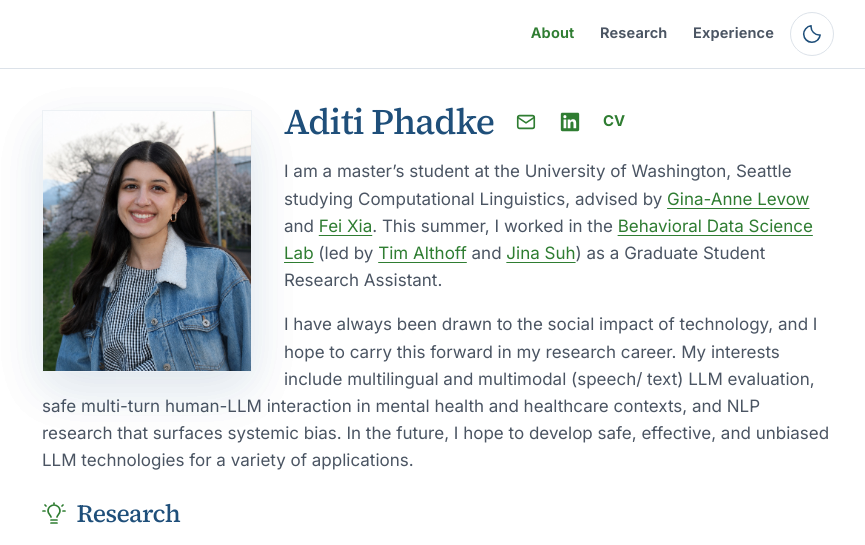
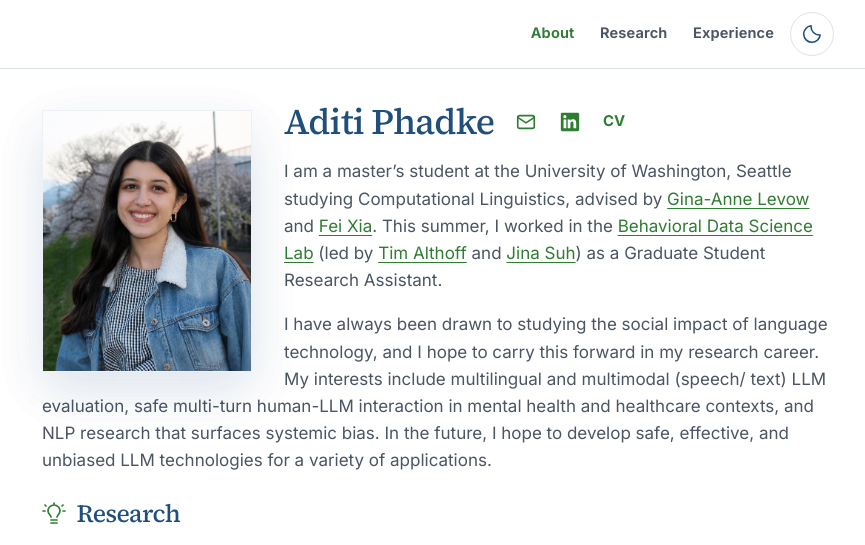
Before and after one commit to asphadke/asphadke.github.io, a plain HTML site: page index.html in a window 1280 px wide. Shown: the top 545 px of the page, without its empty margins (202-1067 px from the left). Drawn offline with Linux system fonts and the light colour scheme.

Commit message:
Update homepage language technology research introduction

```diff
--- a/index.html
+++ b/index.html
@@ -80,7 +80,7 @@
         </p>
 
         <p>
-          I have always been drawn to the social impact of technology, and I hope to carry this forward in my research career. My interests include multilingual and multimodal (speech/ text) LLM evaluation, safe multi-turn human-LLM interaction in mental health and healthcare contexts, and NLP research that surfaces systemic bias. In the future, I hope to develop safe, effective, and unbiased LLM technologies for a variety of applications.
+          I have always been drawn to studying the social impact of language technology, and I hope to carry this forward in my research career. My interests include multilingual and multimodal (speech/ text) LLM evaluation, safe multi-turn human-LLM interaction in mental health and healthcare contexts, and NLP research that surfaces systemic bias. In the future, I hope to develop safe, effective, and unbiased LLM technologies for a variety of applications.
         </p>
 
       </div>
```
